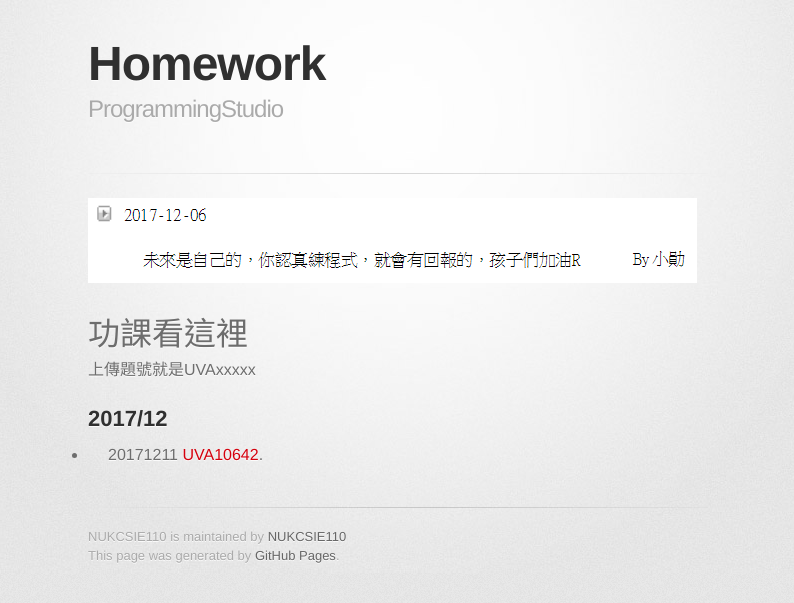
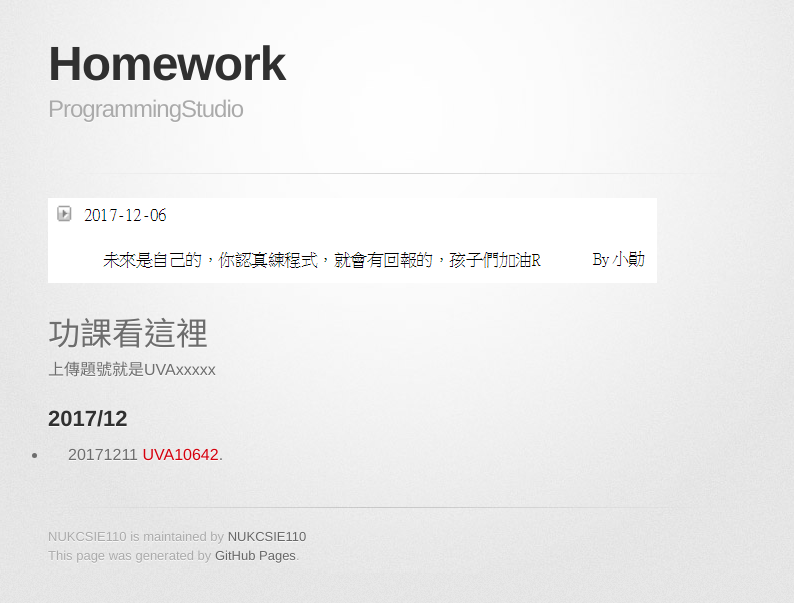
Before and after one commit to NUKCSIE110/ProgrammingStudio, a Jekyll site: the page built from homework.md, in a window 1280 px wide. Shown: the top 603 px of the page, without its empty margins (242-1036 px from the left). Built offline with Jekyll 4.4.1, drawn with Linux system fonts in a browser that asks for light colours; some web fonts are replaced.

Commit message:
Update jekyll-theme-tactile.scss

```diff
--- a/_sass/jekyll-theme-tactile.scss
+++ b/_sass/jekyll-theme-tactile.scss
@@ -92,7 +92,7 @@
 }
 
 .inner {
-  width: 620px;
+  width: 700px;
   margin: 0 auto;
 }
 
```
